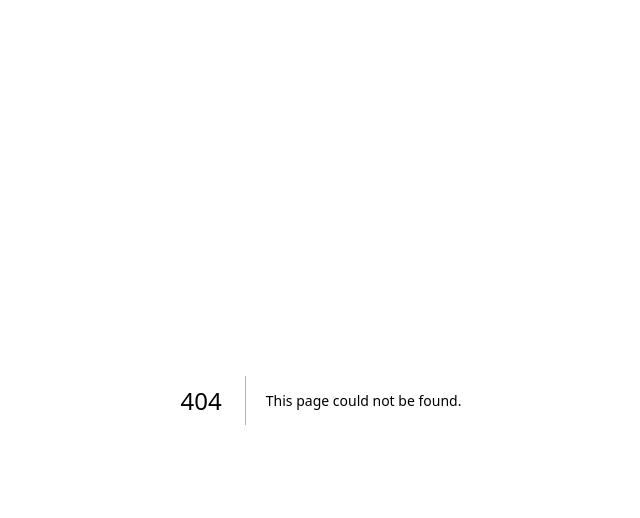
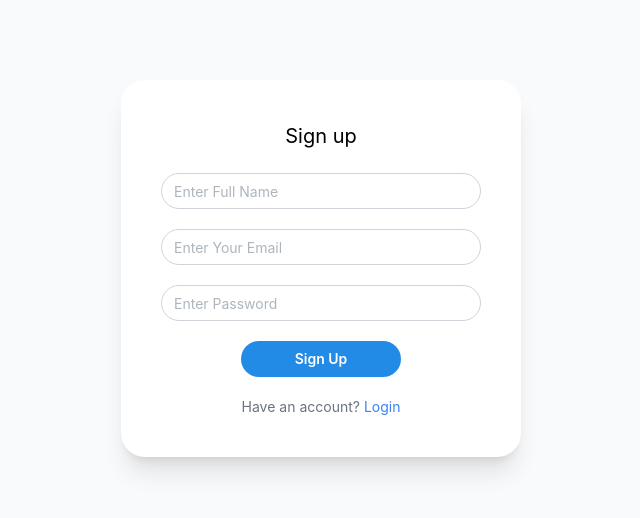
Before and after one commit to Siyammahdi/interviewer-next, a Next.js app: page /SignUp in a window 1280 px wide. Before the commit this address had no page. Shown: the top 518 px of the page, without its empty margins (319-959 px from the left). Built offline with nearby package versions, Linux system fonts and the light colour scheme.

Commit message:
authentication page added

```diff
--- a/src/components/navigation/Navbar.jsx
+++ b/src/components/navigation/Navbar.jsx
@@ -66,7 +66,7 @@ const Navbar = () => {
               <Link href={"/AdminPanel/Dashboard"} className="no-underline text-gray-500">Dashboard</Link>
             </Menu.Item>
             <Menu.Item >
-              <Link href={"/AdminPanel/InterviewList"} className="no-underline text-gray-500">Interviews</Link>
+              <Link href={"/User/Dashboard"} className="no-underline text-gray-500">Interviews</Link>
             </Menu.Item>
 
             <Menu.Divider />
--- a/src/pages/AdminPanel/Dashboard/index.tsx
+++ b/src/pages/AdminPanel/Dashboard/index.tsx
@@ -5,12 +5,14 @@ import { FiPlus } from "react-icons/fi";
 import { HiMiniBuildingOffice2 } from "react-icons/hi2";
 import { FaRegEdit } from "react-icons/fa";
 import Image from "next/image";
+import Link from "next/link";
 
 const Dashboard = () => {
   return (
     <div className="max-w-6xl mx-auto my-20">
       <div className="flex gap-16">
         <div className="w-2/3">
+          <Link href={"/AdminPanel/InterviewList"} className="no-underline text-gray-800">
           <div className="shadow-md p-4 bg-gray-100 rounded-xl mb-5">
             <div className="">
               <Title className="text-blue-400" order={5}>
@@ -62,6 +64,7 @@ const Dashboard = () => {
               </div>
             </div>
           </div>
+          </Link>
           <div className="shadow-md p-4 bg-gray-100 rounded-xl">
             <div className="">
               <Title className="text-blue-400" order={5}>
--- /dev/null
+++ b/src/pages/Login/index.tsx
@@ -0,0 +1,33 @@
+import React from "react";
+import Section from "@/components/section";
+import {Button, Text, TextInput} from "@mantine/core";
+import Link from "next/link";
+
+
+const Login = () => {
+    return (
+        <Section Bgcolor="#F9FAFB">
+            <div className="flex justify-center items-center py-20">
+                <form className="max-w-[95%] rounded-3xl bg-white flex flex-col justify-center items-center gap-5 p-10 shadow-xl">
+                    <Text size="xl">Login</Text>
+                    <TextInput
+                        placeholder="Enter Your Email"
+                        radius="xl"
+                        required
+                        className="w-[320px]"
+                    />
+                    <TextInput
+                        placeholder="Enter Password"
+                        radius="xl"
+                        required
+                        className="w-[320px]"
+                    />
+                    <Button radius="xl" className="w-40">Login</Button>
+                    <Text size="sm" className="text-gray-500">Don't have an account? <Link href="/signup" className="text-blue-500 no-underline cursor-pointer">Sign Up</Link></Text>
+                </form>
+            </div>
+        </Section>
+    )
+}
+
+export default Login;
--- /dev/null
+++ b/src/pages/SignUp/index.tsx
@@ -0,0 +1,38 @@
+import {Button, Text, TextInput} from "@mantine/core";
+import Link from "next/link";
+import Section from "@/components/section";
+
+
+const Signup = () => {
+    return (
+        <Section Bgcolor="#F9FAFB" >
+            <div className="flex justify-center items-center py-20">
+                <form className="max-w-[95%] rounded-3xl shadow-xl bg-white flex flex-col justify-center items-center gap-5 p-10">
+                    <Text size="xl">Sign up</Text>
+                    <TextInput
+                        placeholder="Enter Full Name"
+                        radius="xl"
+                        required
+                        className="w-[320px]"
+                    />
+                    <TextInput
+                        placeholder="Enter Your Email"
+                        radius="xl"
+                        required
+                        className="w-[320px]"
+                    />
+                    <TextInput
+                        placeholder="Enter Password"
+                        radius="xl"
+                        required
+                        className="w-[320px]"
+                    />
+                    <Button radius="xl" className="w-40">Sign Up</Button>
+                    <Text size="sm" className="text-gray-500">Have an account? <Link href="/login" className="text-blue-500 no-underline cursor-pointer">Login</Link></Text>
+                </form>
+            </div>
+        </Section>
+    );
+}
+
+export default Signup;
--- a/src/pages/User/AlmostDone/index.tsx
+++ b/src/pages/User/AlmostDone/index.tsx
@@ -11,6 +11,12 @@ const Overview = () => {
   return (
     <section className="max-w-6xl mx-auto">
       <Navbar />
+      <div className="text-center mt-24">
+				<Title order={2}>Almost Done</Title>
+				<p className=" text-sm text-gray-500 my-2">
+        Please review your answers carefully and ensure you are happy with them.
+				</p>
+			</div>
       <div className="flex items-center justify-between pb-12 mt-20">
         <div className="flex items-center">
           <Avatar src="/male-avatar.jpg" alt="no image here" h={60} w={60} />
--- a/src/pages/User/AnswerFile/index.tsx
+++ b/src/pages/User/AnswerFile/index.tsx
@@ -72,7 +72,7 @@ const AnswerFile = () => {
             <Button variant="outline" color="black" radius="xl">
               <FaArrowRotateLeft /> Re-record
             </Button>
-            <Link href={"/User/Dashboard"}>
+            <Link className="no-underline" href={"/User/AlmostDone"}>
               <Button variant="filled" radius="xl">
                 Save and continue
               </Button>
--- a/src/pages/User/Dashboard/index.tsx
+++ b/src/pages/User/Dashboard/index.tsx
@@ -3,19 +3,18 @@ import { IoLocationSharp } from "react-icons/io5";
 import { ImFilter } from "react-icons/im";
 import Link from "next/link";
 interface Element {
-	companyName: string,
-	jobTitle: string,
-	companyLocation: string,
-	applicationDate: string,
-	status: "Approved" | "Rejected",
+  companyName: string;
+  jobTitle: string;
+  companyLocation: string;
+  applicationDate: string;
+  status: "Approved" | "Rejected";
   score: number;
 }
 const Dashboard = () => {
-
   const rows = elements.map((element, index) => (
     <Table.Tr key={index}>
       <Table.Td>
-				<Link className="no-underline" href={"/User/AlmostDone"}>
+        <Link className="no-underline" href={"/User/Overview"}>
           <p className="font-bold text-gray-600 my-1">{element.jobTitle}</p>
           <p className="text-xs my-1">{element.companyName}</p>
         </Link>
@@ -104,10 +103,9 @@ const Dashboard = () => {
   );
 };
 
-
 export default Dashboard;
 
-const elements : Element[] = [
+const elements: Element[] = [
   {
     companyName: "Tech Innovations Inc.",
     jobTitle: "Senior Software Engineer",
--- a/src/pages/index.tsx
+++ b/src/pages/index.tsx
@@ -26,6 +26,7 @@ export default function Home() {
             </div>
           </div>
         </div>
+        {/* <AnswerText /> */}
       </Layout>
     </div>
   );
```
Lines whose indentation alone changed are shown as unchanged.
